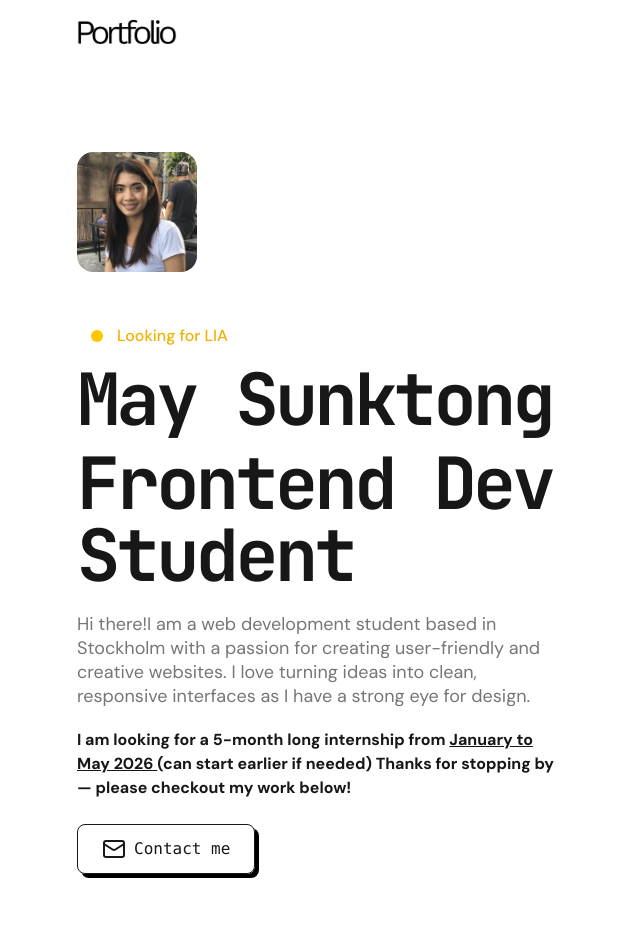
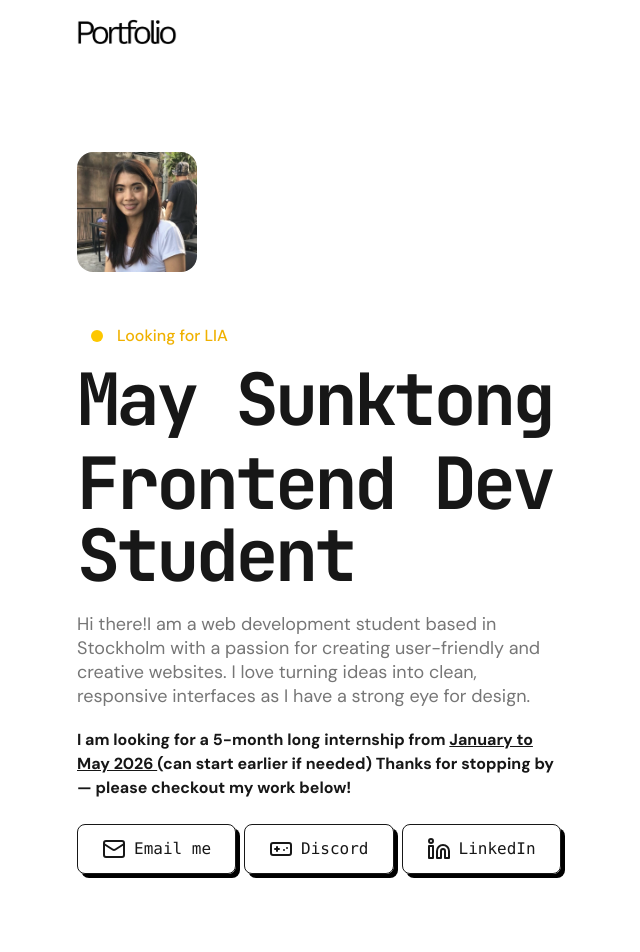
Before and after one commit to maysunktong/portfolio, a Next.js app: page / in a window 1280 px wide. Shown: the top 952 px of the page, without its empty margins (195-835 px from the left). Built offline with nearby package versions, Linux system fonts and the light colour scheme.

Commit message:
Add social network

```diff
--- a/components/HeroBanner.tsx
+++ b/components/HeroBanner.tsx
@@ -1,6 +1,6 @@
 import ProfileImage from "./ui/ProfileImage";
 import MenuButton from "./ui/MenuButton";
-import { Mail } from "lucide-react";
+import { Mail, Gamepad, Linkedin } from "lucide-react";
 import { StatusIndicator } from "./ui/StatusIndicator";
 
 export default function HeroBanner() {
@@ -20,19 +20,42 @@ export default function HeroBanner() {
           Frontend Dev Student
         </h2>
         <p className="text-sm md:text-lg text-[#767676] max-w-xl md:max-w-2xl py-2 leading-6">
-          Hi there!I am a web development student based in Stockholm with a passion for creating user-friendly and creative websites. I love turning ideas into clean, responsive interfaces as I have a strong eye for design.
-
+          Hi there!I am a web development student based in Stockholm with a
+          passion for creating user-friendly and creative websites. I love
+          turning ideas into clean, responsive interfaces as I have a strong eye
+          for design.
         </p>
-        <p className="max-w-xl md:max-w-2xl font-bold"> I am looking for a 5-month long internship from <span className="underline">January to May 2026 </span>(can start earlier if needed)
-           Thanks for stopping by — please checkout my work below!</p>
+        <p className="max-w-xl md:max-w-2xl font-bold">
+          {" "}
+          I am looking for a 5-month long internship from{" "}
+          <span className="underline">January to May 2026 </span>(can start
+          earlier if needed) Thanks for stopping by — please checkout my work
+          below!
+        </p>
       </div>
+      <div className="flex gap-2">
         <MenuButton
           href="mailto:suras.sunktong@gmail.com"
-        label="Contact me"
+          label="Email me"
           bg="black"
           textColor="white"
           icon={<Mail />}
         />
+        <MenuButton
+          href="https://discord.gg/ss7tn39GPJ"
+          label="Discord"
+          bg="black"
+          textColor="white"
+          icon={<Gamepad />}
+        />
+        <MenuButton
+          href="https://www.linkedin.com/in/may-sunktong-276b53143/"
+          label="LinkedIn"
+          bg="black"
+          textColor="white"
+          icon={<Linkedin />}
+        />
+      </div>
     </section>
   );
 }
--- a/components/ui/MenuButton.tsx
+++ b/components/ui/MenuButton.tsx
@@ -11,6 +11,7 @@ export default function Menu({
 }: LinkButtonTypes) {
   return (
     <Link
+      target="_blank"
       href={href}
       className={`w-fit flex gap-2 justify-center items-center bg-${bg}  border-1 text-${textColor} font-mono px-6 py-3 rounded-lg shadow-[4px_4px_0_0_rgba(0,0,0,1)] active:translate-y-1 active:shadow-sm transition-transform duration-150 dark:bg-transparent dark:text-white dark:border-white hover:border-dashed`}
     >
```
Lines whose indentation alone changed are shown as unchanged.
